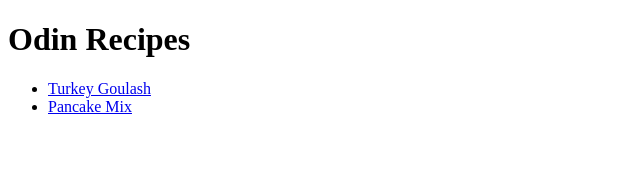
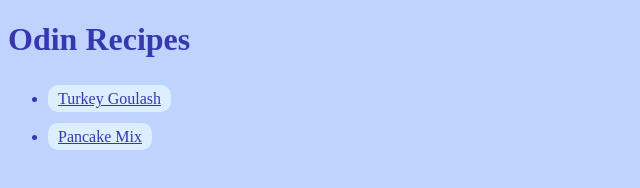
Before and after one commit to sivicst/odin-recipes, a plain HTML site: page index.html in a window 1280 px wide. Shown: the whole page, without its empty margins (0-640 px from the left). Drawn offline with Linux system fonts and the light colour scheme.

Commit message:
Add basic CSS style

```diff
--- /dev/null
+++ b/css/style.css
@@ -0,0 +1,21 @@
+* {
+    color: rgb(55, 55, 176);
+ }
+
+body {
+    background-color: rgb(190, 212, 255);
+}
+
+a {
+    background-color: rgb(220, 238, 255);
+    padding: 5px 10px;
+    border-radius: 10px;
+}
+
+li {
+    padding: 10px 0px;
+}
+
+img {
+    border-radius: 10px;
+}
--- a/index.html
+++ b/index.html
@@ -4,15 +4,16 @@
     <meta charset="UTF-8">
     <meta name="viewport" content="width=device-width, initial-scale=1.0">
     <title>Odin Recipes</title>
+    <link rel="stylesheet" href="css/style.css">
 </head>
 <body>
     <h1>Odin Recipes</h1>
     <ul>
         <li>
-            <a href="./recipes/turkey-goulash.html">Turkey Goulash</a>
+            <a class="recipe" href="./recipes/turkey-goulash.html">Turkey Goulash</a>
         </li>
         <li>
-            <a href="./recipes/pancake-mix.html">Pancake Mix</a>
+            <a class="recipe" href="./recipes/pancake-mix.html">Pancake Mix</a>
         </li>
     </ul>
 
```
Also changed, not shown: recipes/pancake-mix.html (+1 -0 lines), recipes/turkey-goulash.html (+2 -1 lines), 1 other file.
